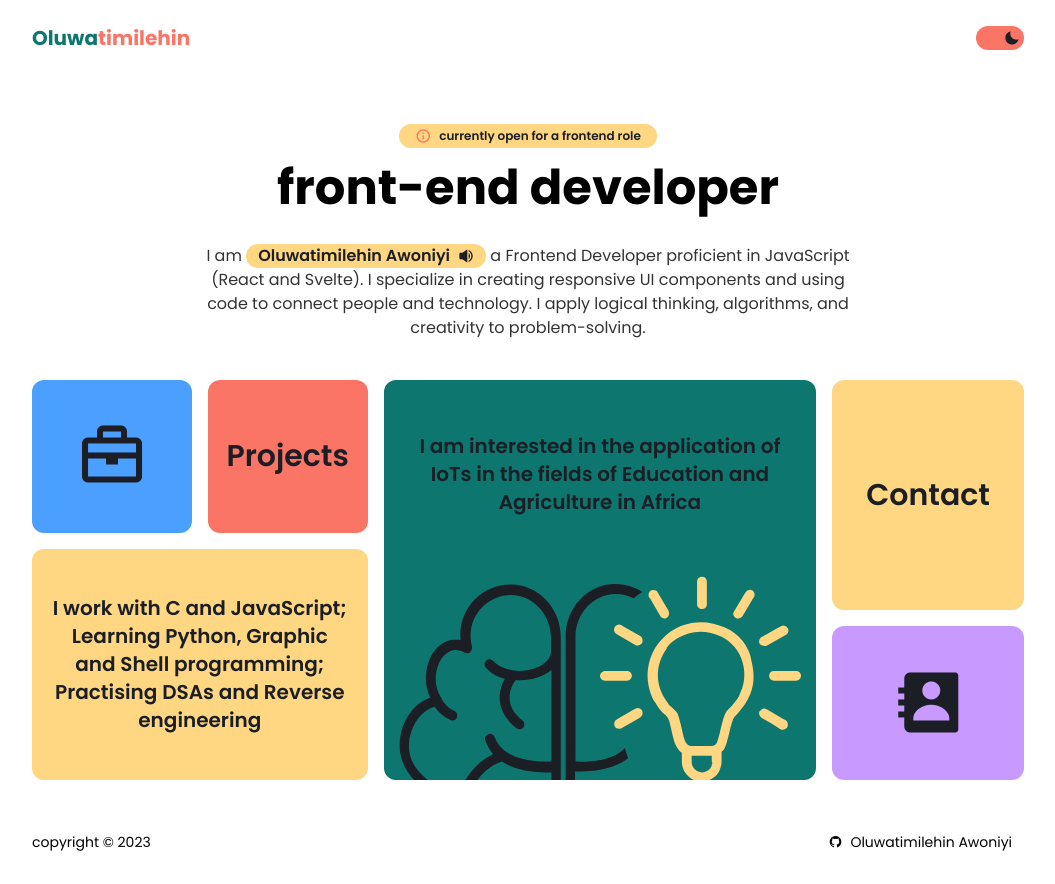
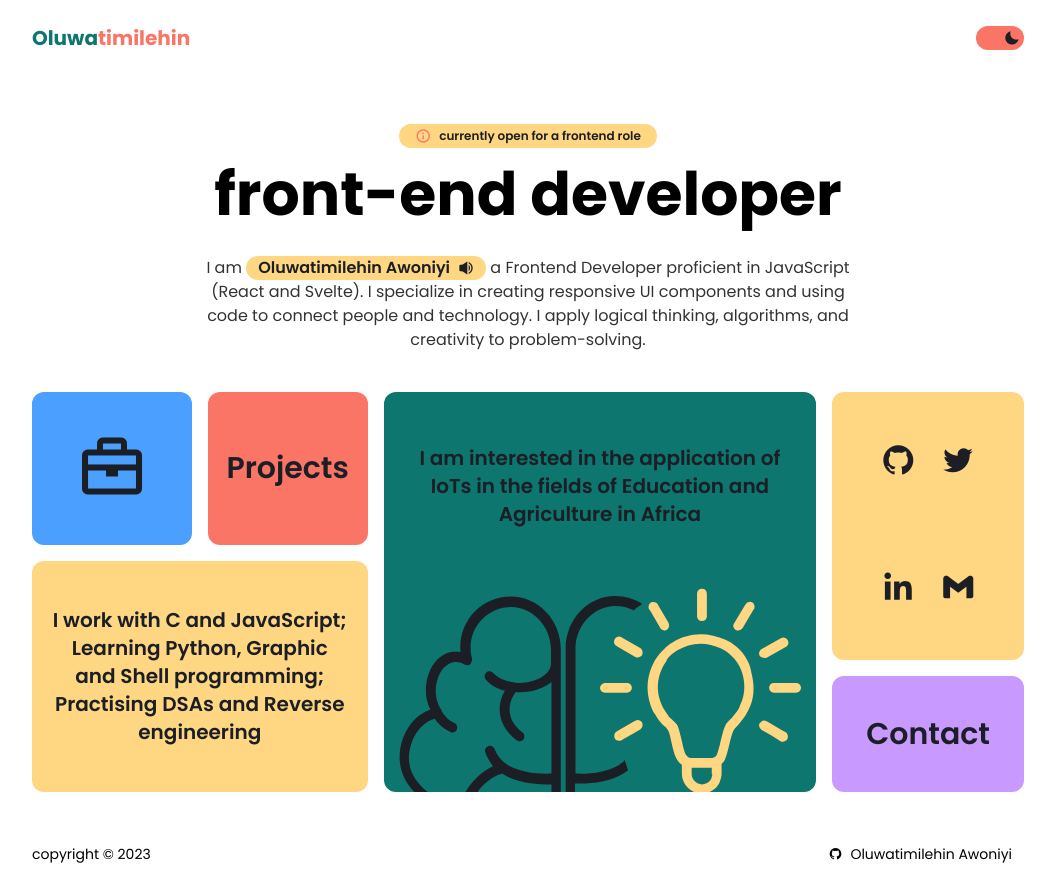
Before and after one commit to Jon-tim/v1, a React (Vite) app: page / in a window 1280 px wide. Shown: the whole page, without its empty margins (112-1167 px from the left). Built offline with nearby package versions, Linux system fonts and the light colour scheme.

Commit message:
feat: setup contact

```diff
--- a/src/components/home/Hero-Grid.tsx
+++ b/src/components/home/Hero-Grid.tsx
@@ -43,13 +43,28 @@ export default function HeroGrid() {
 					</div>
 				</div>
 				<div className="md:w-[20%] h-[200px] child-box box box-3 w-full flex gap-4 items-center md:h-[400px] md:flex-col text-dark">
-					<div className="box-one flex items-center justify-center text-left p-5 h-full w-full box bg-paleBrown md:h-[60%]">
+					<div className="box-one flex items-center justify-center text-left p-5 h-full w-full box bg-paleBrown md:h-[70%] text-4xl text-dark gap-6 flex-wrap">
+						<Link to="https://github.com/Jon-tim">
+							<i className="bx bxl-github"></i>
+						</Link>
+
+						<Link to="https://twitter.com/OxTimilehin">
+							<i className="bx bxl-twitter"></i>
+						</Link>
+
+						<Link to="https://www.linkedin.com/in/oluwatimilehin-awoniyi/">
+							<i className="bx bxl-linkedin"></i>
+						</Link>
+
+						<Link to="mailto:awoniyitimi@outlook.com">
+							<i className="bx bxl-gmail"></i>
+						</Link>
+					</div>
+					<div className="box p-5 h-full w-full flex items-center justify-center bg-palePurple md:h-[30%] secure">
+						{/* <i className="bx bxs-contact text-7xl text-dark"></i> */}
 						<p className="text-dark font-semibold text-3xl capitalize">
 							contact
 						</p>
-					</div>
-					<div className="box p-5 h-full w-full flex items-center justify-center bg-palePurple md:h-[40%] secure">
-						<i className="bx bxs-contact text-7xl text-dark"></i>
 					</div>
 				</div>
 			</section>
--- a/src/components/home/Hero.tsx
+++ b/src/components/home/Hero.tsx
@@ -20,7 +20,7 @@ export default function Hero() {
 					</p>
 				</span>
 				<div className="text-center flex flex-col items-center gap-8">
-					<h1 className="text-5xl font-bold">
+					<h1 className="text-5xl font-bold md:text-6xl">
 						front-end
 						<br className="min-[490px]:hidden" /> developer
 					</h1>
```
